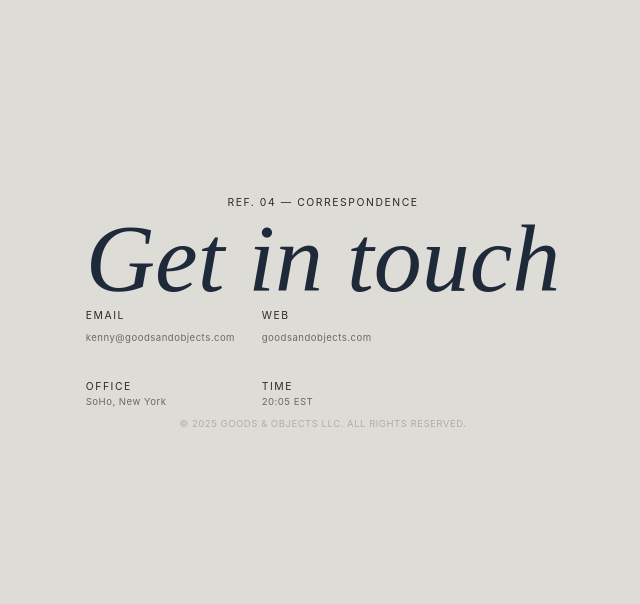
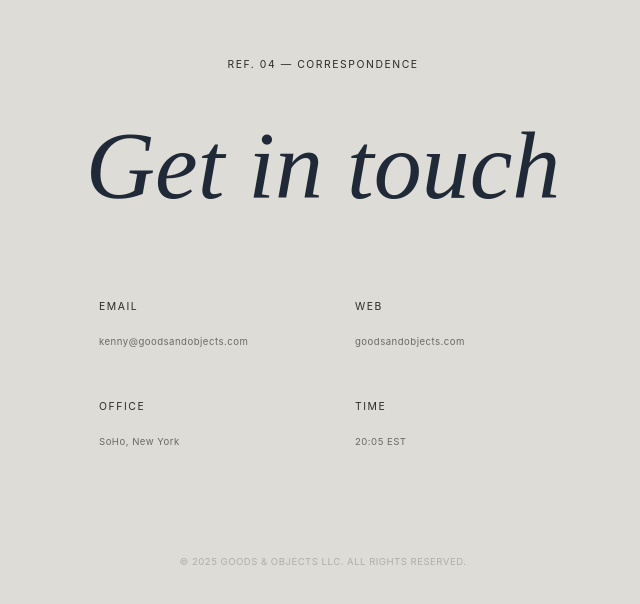
Before and after one commit to 777Cyril/kenny-works, a React (Vite) app: page / in a window 1280 px wide. Shown: the part 2486-3090 px from the top of the page, without its empty margins (317-957 px from the left). Built offline with nearby package versions, Linux system fonts and the light colour scheme.

Commit message:
fix: contact section - inline grid, more space under heading and between label/value

```diff
--- a/src/components/ContactSection.jsx
+++ b/src/components/ContactSection.jsx
@@ -15,45 +15,57 @@ export default function ContactSection() {
 
   return (
     <section className="section-screen" id="contact" style={{ backgroundColor: '#DDDCD7' }}>
-      <div className="text-center">
-        <div className="technical-label mb-8">Ref. 04 — Correspondence</div>
+      <div style={{ textAlign: 'center', width: '100%' }}>
 
-        <a href="mailto:kenny@goodsandobjects.com" className="group block" style={{ textDecoration: 'none' }}>
-          <h2 className="font-serif-display text-6xl md:text-8xl italic text-gray-800 group-hover:text-black transition-colors duration-300">
+        <div className="technical-label" style={{ marginBottom: '2.5rem' }}>Ref. 04 — Correspondence</div>
+
+        <a href="mailto:kenny@goodsandobjects.com" className="group" style={{ textDecoration: 'none', display: 'block' }}>
+          <h2 className="font-serif-display" style={{
+            fontSize: 'clamp(3rem, 8vw, 6rem)',
+            fontStyle: 'italic',
+            fontWeight: 300,
+            color: '#1f2937',
+            transition: 'color 0.3s ease',
+            lineHeight: 1.1,
+          }}>
             Get in touch
           </h2>
           <div className="h-px w-0 bg-black mx-auto mt-2 transition-all duration-500 group-hover:w-1/3" />
         </a>
 
-        <div className="mt-16 grid grid-cols-2 gap-8 max-w-xs mx-auto">
-          <div className="text-left">
-            <span className="technical-label block mb-2">Email</span>
-            <a href="mailto:kenny@goodsandobjects.com" className="technical-sub hover:underline">
+        {/* Contact grid */}
+        <div style={{
+          marginTop: '5rem',
+          display: 'grid',
+          gridTemplateColumns: '1fr 1fr',
+          gap: '3rem 4rem',
+          maxWidth: '28rem',
+          margin: '5rem auto 0',
+          textAlign: 'left',
+        }}>
+          <div>
+            <span className="technical-label" style={{ display: 'block', marginBottom: '0.75rem' }}>Email</span>
+            <a href="mailto:kenny@goodsandobjects.com" className="technical-sub" style={{ textDecoration: 'none' }}>
               kenny@goodsandobjects.com
             </a>
           </div>
-          <div className="text-left">
-            <span className="technical-label block mb-2">Web</span>
-            <a
-              href="https://goodsandobjects.com"
-              target="_blank"
-              rel="noopener noreferrer"
-              className="technical-sub hover:underline"
-            >
+          <div>
+            <span className="technical-label" style={{ display: 'block', marginBottom: '0.75rem' }}>Web</span>
+            <a href="https://goodsandobjects.com" target="_blank" rel="noopener noreferrer" className="technical-sub" style={{ textDecoration: 'none' }}>
               goodsandobjects.com
             </a>
           </div>
-          <div className="text-left">
-            <span className="technical-label block mb-2">Office</span>
-            <span className="technical-sub block">SoHo, New York</span>
+          <div>
+            <span className="technical-label" style={{ display: 'block', marginBottom: '0.75rem' }}>Office</span>
+            <span className="technical-sub">SoHo, New York</span>
           </div>
-          <div className="text-left">
-            <span className="technical-label block mb-2">Time</span>
-            <span className="technical-sub block">{time}</span>
+          <div>
+            <span className="technical-label" style={{ display: 'block', marginBottom: '0.75rem' }}>Time</span>
+            <span className="technical-sub">{time}</span>
           </div>
         </div>
 
-        <div className="mt-24 opacity-40">
+        <div style={{ marginTop: '6rem', opacity: 0.4 }}>
           <span className="technical-sub">© 2025 GOODS &amp; OBJECTS LLC. ALL RIGHTS RESERVED.</span>
         </div>
       </div>
```
